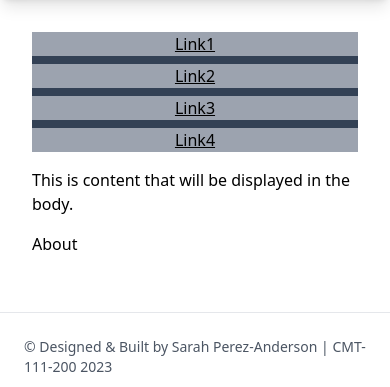
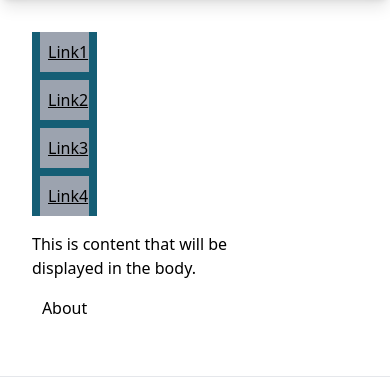
Before and after one commit to Sapereza/Lesson9, a website: page index.html in a window 390 px wide. Shown: the part 205-592 px from the top of the page. Drawn offline with nearby package versions, Linux system fonts and the light colour scheme.

Commit message:
checking padding for small screens on links

```diff
--- a/index.html
+++ b/index.html
@@ -11,7 +11,7 @@
     </head>
     <body>
         <header>
-            <nav class="bg-slate-800 p-5 shadow md:flex md:items-center md:justify-between z-20">
+            <nav class="bg-cyan-800 p-5 shadow-lg md:flex md:items-center md:justify-between z-20">
                 <div class="flex justify-between items-center z-20">
                     <span class="text-white cursor-pointer z-20">
                         <a href="index.html" class="font-serif">SA</a>
@@ -23,7 +23,7 @@
                     </span>
                 </div>
 
-                <ul class="md:flex md:items-center z-[20] md:z-auto md:static absolute bg-slate-800 w-full left-0 md:w-auto md:py-0 py-4 md:pl-0 pl-7 md:opacity-100 opacity-0 top-[-400px] transition-all ease-in duration-500">
+                <ul class="md:flex md:items-center z-[20] md:z-auto md:static absolute bg-cyan-800 w-full left-0 md:w-auto md:py-0 py-4 md:pl-0 pl-7 md:opacity-100 opacity-0 top-[-400px] transition-all ease-in duration-500">
                     <!--<li class="mx-4 my-6 md:my-0 md:hidden">
                         <a class="text-white hover:text-blue-300 duration-500" href="index.html">Welcome</a>
                     </li>-->
@@ -50,30 +50,30 @@
 
     <main>
         <div class="flex flex-col md:flex-row justify-between space-y-4 md:space-x-4 m-8">
-            <Section class="bg-slate-700">
-                <ul class="flex flex-col space-y-2 text-center">
-                    <li class="bg-gray-400 hover:bg-gray-300">
+            <Section class="w-1/5 bg-cyan-800 px-2">
+                <ul class="flex flex-col space-y-2 justify-center text-center">
+                    <li class="bg-gray-400 hover:bg-gray-300 p-2">
                         <a class="underline" href="#">Link1</a>
                     </li>
-                    <li class="bg-gray-400 hover:bg-gray-300">
+                    <li class="bg-gray-400 hover:bg-gray-300 p-2">
                         <a class="underline" href="#">Link2</a>
                     </li>
-                    <li class="bg-gray-400 hover:bg-gray-300">
+                    <li class="bg-gray-400 hover:bg-gray-300 p-2">
                         <a class="underline" href="#">Link3</a>
                     </li>
-                    <li class="bg-gray-400 hover:bg-gray-300">
+                    <li class="bg-gray-400 hover:bg-gray-300 p-2">
                         <a class="underline" href="#">Link4</a>
                     </li>
                 </ul>
 
             </Section>
-            <section>
-                <div>
+            <section class="w-4/5">
+                <div class="flex justify-center">
                     This is content that will be displayed in the body.
                 </div>
             </section>
-            <section>
-                <div>
+            <section class="w-1/5">
+                <div class="flex justify-center">
                     About
                 </div>
 
@@ -95,7 +95,7 @@
             <div class="flex -mx-2">
 
                 <!--GITHUB ICON LINK-->
-                <a href="#" class="mx-2 text-gray-600 transition-colors duration-300 dark:text-gray-300 hover:text-slate-900 dark:hover:text-blue-400" aria-label="Github">
+                <a href="https://github.com/Sapereza" class="mx-2 text-gray-600 transition-colors duration-300 dark:text-gray-300 hover:text-slate-900 dark:hover:text-blue-400" aria-label="Github">
                     <svg class="w-5 h-5 fill-current" viewBox="0 0 24 24" fill="none"
                         xmlns="http://www.w3.org/2000/svg">
                         <path
@@ -105,13 +105,13 @@
                 </a>
 
                 <!--INDEED ICON LINK-->
-                <a href="#" class="mx-2 text-gray-600 transition-colors duration-300 dark:text-gray-300 hover:text-blue-600 dark:hover:text-blue-400" aria-label="Github">
+                <a href="https://www.linkedin.com/in/sapereza/" class="mx-2 text-gray-600 transition-colors duration-300 dark:text-gray-300 hover:text-blue-600 dark:hover:text-blue-400" aria-label="Github">
                     <ion-icon class="w-5 h-5" name="logo-linkedin"></ion-icon>
                 </a>
 
 
                 <!--CODEPEN ICON LINK-->
-                <a href="#" class="mx-2 text-gray-600 transition-colors duration-300 dark:text-gray-300 hover:text-slate-900 dark:hover:text-blue-400" aria-label="Github">
+                <a href="https://codepen.io/your-work" class="mx-2 text-gray-600 transition-colors duration-300 dark:text-gray-300 hover:text-slate-900 dark:hover:text-blue-400" aria-label="Github">
                     <ion-icon class="w-5 h-5" name="logo-codepen"></ion-icon>
                 </a>
 
```
Also changed, not shown: dist/output.css.
